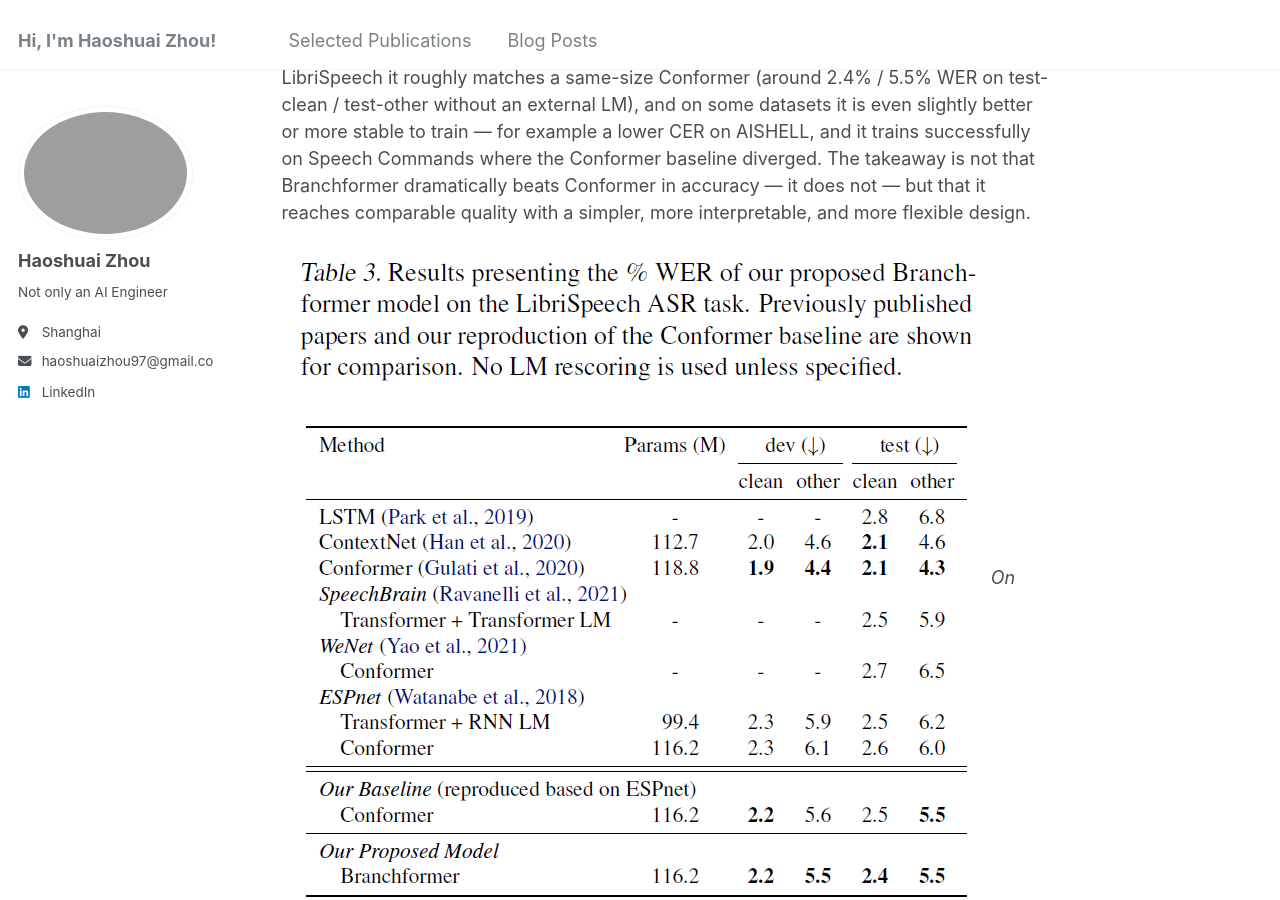
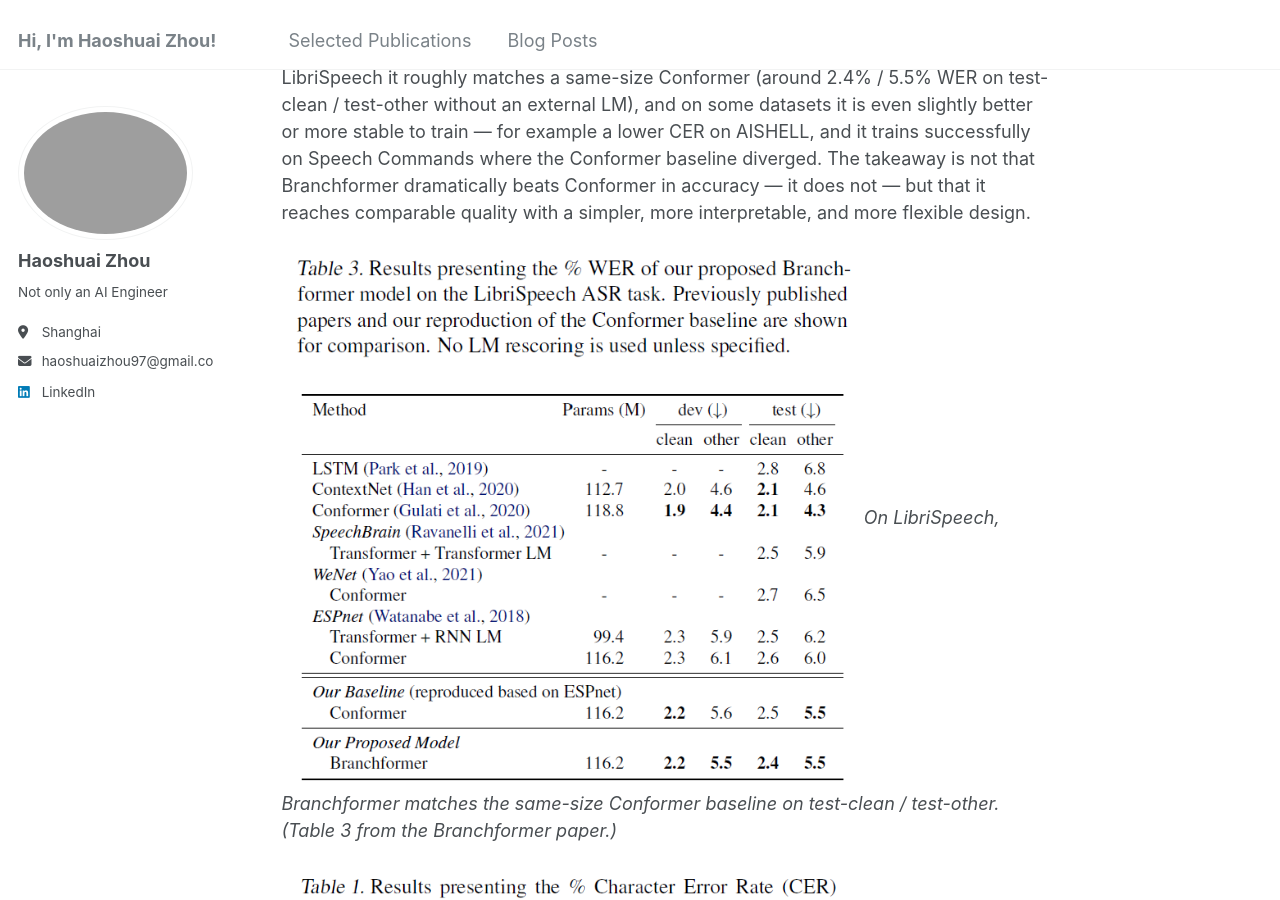
Before and after one commit to zhs2326/zhs2326.github.io, a Jekyll site: the page built from _posts/2026-07-07-Branchformer.md, in a window 1280 px wide and 900 px high, scrolled down 2763 px. Built offline with Jekyll 4.4.1, drawn with Linux system fonts in a browser that asks for light colours; comment, search, counter and statistics services are not loaded.

Commit message:
docs: shrink Branchformer result/analysis figures to 75% width
Convert the five result and analysis figures to HTML img tags at 75%
width; the model-architecture figure stays full size.

Co-Authored-By: Claude Opus 4.8 (1M context) <noreply@anthropic.com>

```diff
--- a/_posts/2026-07-07-Branchformer.md
+++ b/_posts/2026-07-07-Branchformer.md
@@ -50,25 +50,25 @@ The two branch outputs are combined and projected back to the input dimension. T
 # Performance
 Across benchmarks, Branchformer achieves results comparable to Conformer on ASR. On LibriSpeech it roughly matches a same-size Conformer (around 2.4% / 5.5% WER on test-clean / test-other without an external LM), and on some datasets it is even slightly better or more stable to train — for example a lower CER on AISHELL, and it trains successfully on Speech Commands where the Conformer baseline diverged. The takeaway is not that Branchformer dramatically beats Conformer in accuracy — it does not — but that it reaches comparable quality with a simpler, more interpretable, and more flexible design.
 
-![LibriSpeech WER results comparing Branchformer with Conformer and other baselines]({{ site.baseurl }}/images/posts/branchformer/exp_result3.png)
+<img src="{{ site.baseurl }}/images/posts/branchformer/exp_result3.png" alt="LibriSpeech WER results comparing Branchformer with Conformer and other baselines" style="width: 75%;">
 *On LibriSpeech, Branchformer matches the same-size Conformer baseline on test-clean / test-other. (Table 3 from the Branchformer paper.)*
 
-![AISHELL Mandarin CER results comparing Branchformer with Conformer and other baselines]({{ site.baseurl }}/images/posts/branchformer/exp_result1.png)
+<img src="{{ site.baseurl }}/images/posts/branchformer/exp_result1.png" alt="AISHELL Mandarin CER results comparing Branchformer with Conformer and other baselines" style="width: 75%;">
 *On the AISHELL Mandarin task, Branchformer edges out the Conformer baseline in CER. (Table 1 from the Branchformer paper.)*
 
-![Switchboard WER results comparing Branchformer with Conformer and other baselines]({{ site.baseurl }}/images/posts/branchformer/exp_result2.png)
+<img src="{{ site.baseurl }}/images/posts/branchformer/exp_result2.png" alt="Switchboard WER results comparing Branchformer with Conformer and other baselines" style="width: 75%;">
 *On Switchboard, Branchformer is on par with Conformer. (Table 2 from the Branchformer paper.)*
 
 
 # Layer-wise Analysis of Global/Local Branches
 This is the most interesting part of the paper, and in my opinion the biggest benefit of Branchformer: because the two branches are merged with learnable weights, we can read those weights off and see how important the global and local branches are at each depth. The pattern is not perfectly clean, but it is far from random — the early layers tend to use both branches fairly evenly, the middle-to-late layers are increasingly dominated by the global (attention) branch, and the final layers swing back toward the local (cgMLP) branch. This lines up with the intuition that the model first builds up broad context and then re-focuses on local detail before producing outputs.
 
-![Visualization of per-layer attention and cgMLP branch weights across datasets and depths]({{ site.baseurl }}/images/posts/branchformer/layer_analysis.png)
+<img src="{{ site.baseurl }}/images/posts/branchformer/layer_analysis.png" alt="Visualization of per-layer attention and cgMLP branch weights across datasets and depths" style="width: 75%;">
 *Learned branch weights at each layer, from the weighted-average merge. Early layers interleave the two branches, while deeper layers tend to be dominated by consecutive global (attention) then local (cgMLP) blocks. (Figure 5 from the Branchformer paper.)*
 
 Another noteworthy finding is that the *diagonality* of the attention maps decreases in Branchformer. Diagonality measures how much attention concentrates on nearby positions, so lower diagonality means MHSA is attending more globally. In other words, once a dedicated convolutional branch is handling local patterns, the attention branch is freed up to specialize in long-range, global relationships (recall that in principle MHSA can attend either locally or globally). This is exactly the kind of clean division of labor that the parallel design was hoping to encourage.
 
-![Per-layer diagonality of self-attention, comparing Transformer and Branchformer]({{ site.baseurl }}/images/posts/branchformer/diagonality.png)
+<img src="{{ site.baseurl }}/images/posts/branchformer/diagonality.png" alt="Per-layer diagonality of self-attention, comparing Transformer and Branchformer" style="width: 75%;">
 *Diagonality of self-attention at each encoder layer. Branchformer (blue) stays consistently below the Transformer (orange), i.e. its attention concentrates less on neighboring positions and attends more globally. (Figure 6 from the Branchformer paper.)*
 
 
```
